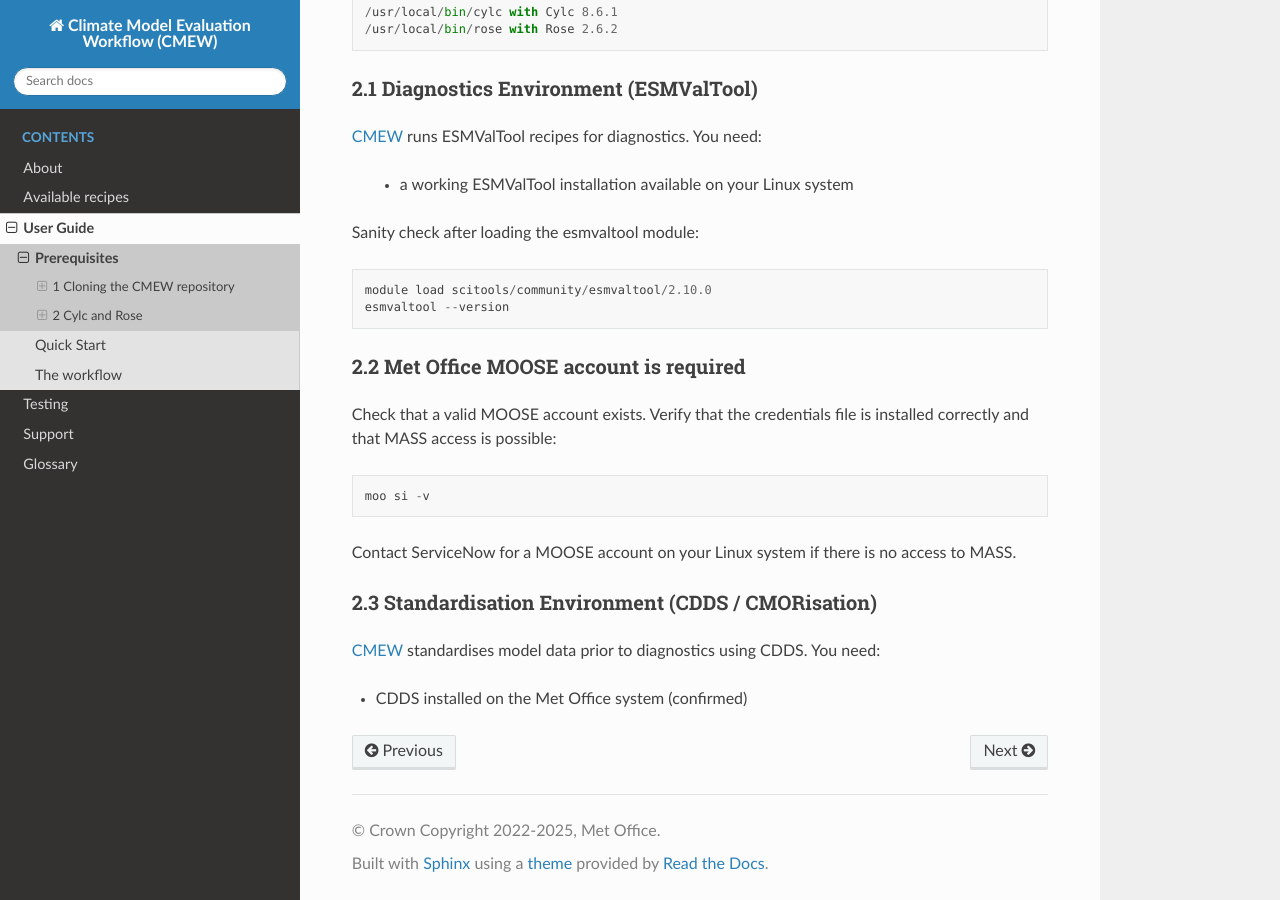
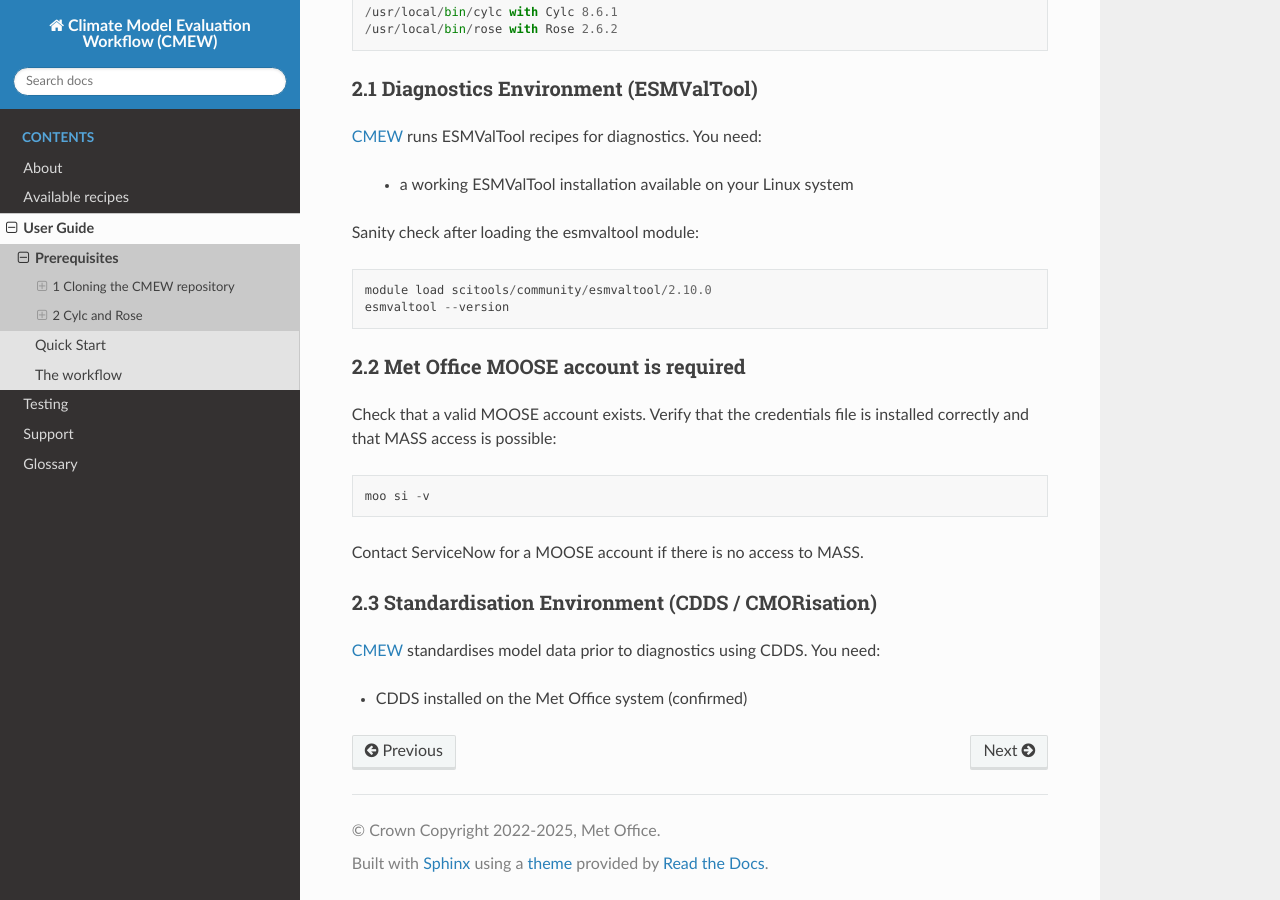
Before and after one commit to MetOffice/CMEW, a Sphinx documentation site: the page built from doc/source/user_guide/prerequisites_metoffice.rst, in a window 1280 px wide and 900 px high, scrolled down 1663 px. Built offline with Sphinx 7.4.7 and the Read the Docs theme 3.1.0, drawn with Linux system fonts in a browser that asks for light colours.

Commit message:
Update doc/source/user_guide/prerequisites_metoffice.rst
Better description.

Co-authored-by: Alistair Sellar <16133375+alistairsellar@users.noreply.github.com>

```diff
--- a/doc/source/user_guide/prerequisites_metoffice.rst
+++ b/doc/source/user_guide/prerequisites_metoffice.rst
@@ -90,7 +90,7 @@ Verify that the credentials file is installed correctly and that MASS access is
 
   moo si -v
 
-Contact ServiceNow for a MOOSE account on your Linux system if there is no access to MASS.
+Contact ServiceNow for a MOOSE account if there is no access to MASS.
 
 2.3 Standardisation Environment (CDDS / CMORisation)
 ^^^^^^^^^^^^^^^^^^^^^^^^^^^^^^^^^^^^^^^^^^^^^^^^^^^^
```
